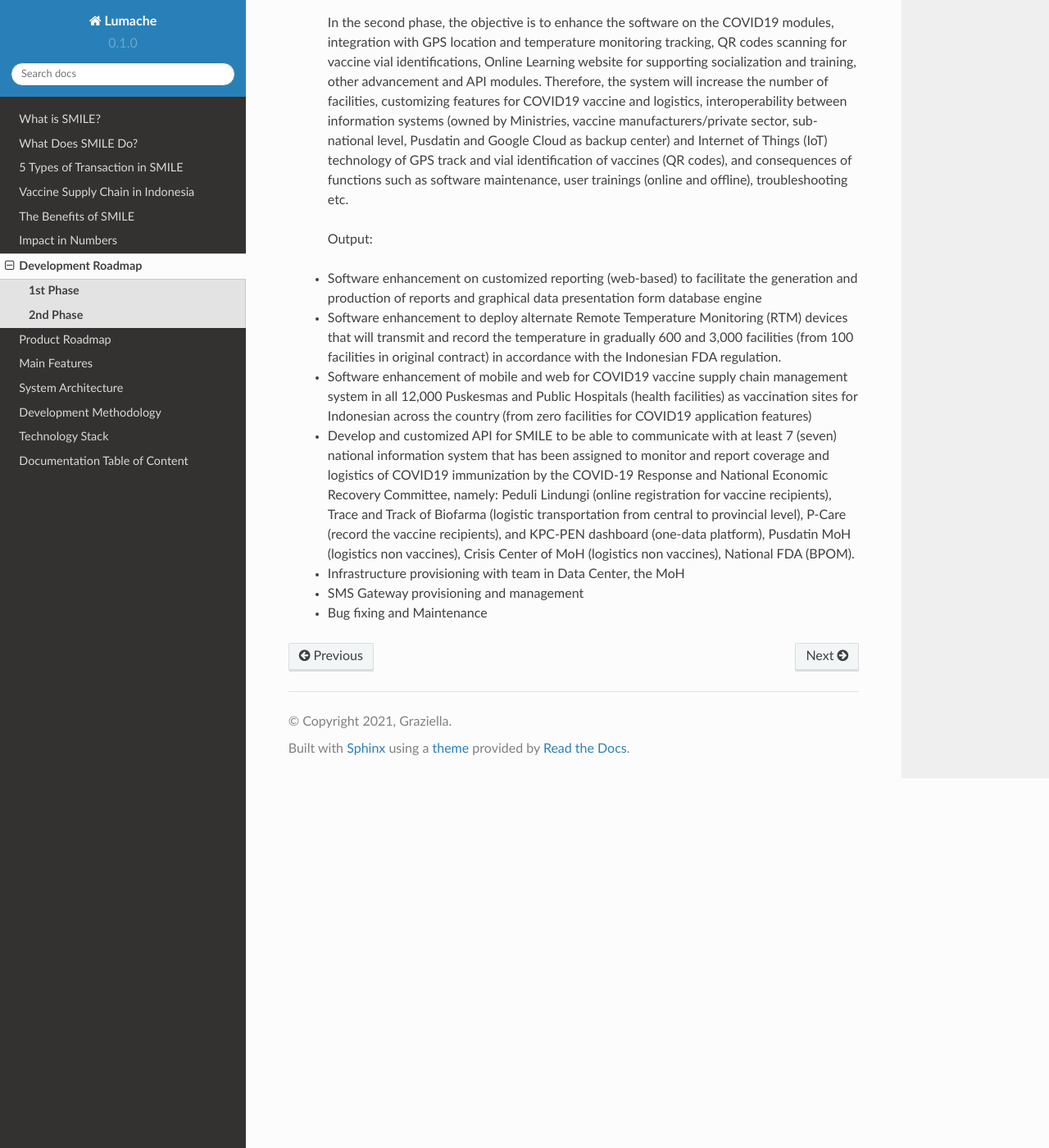
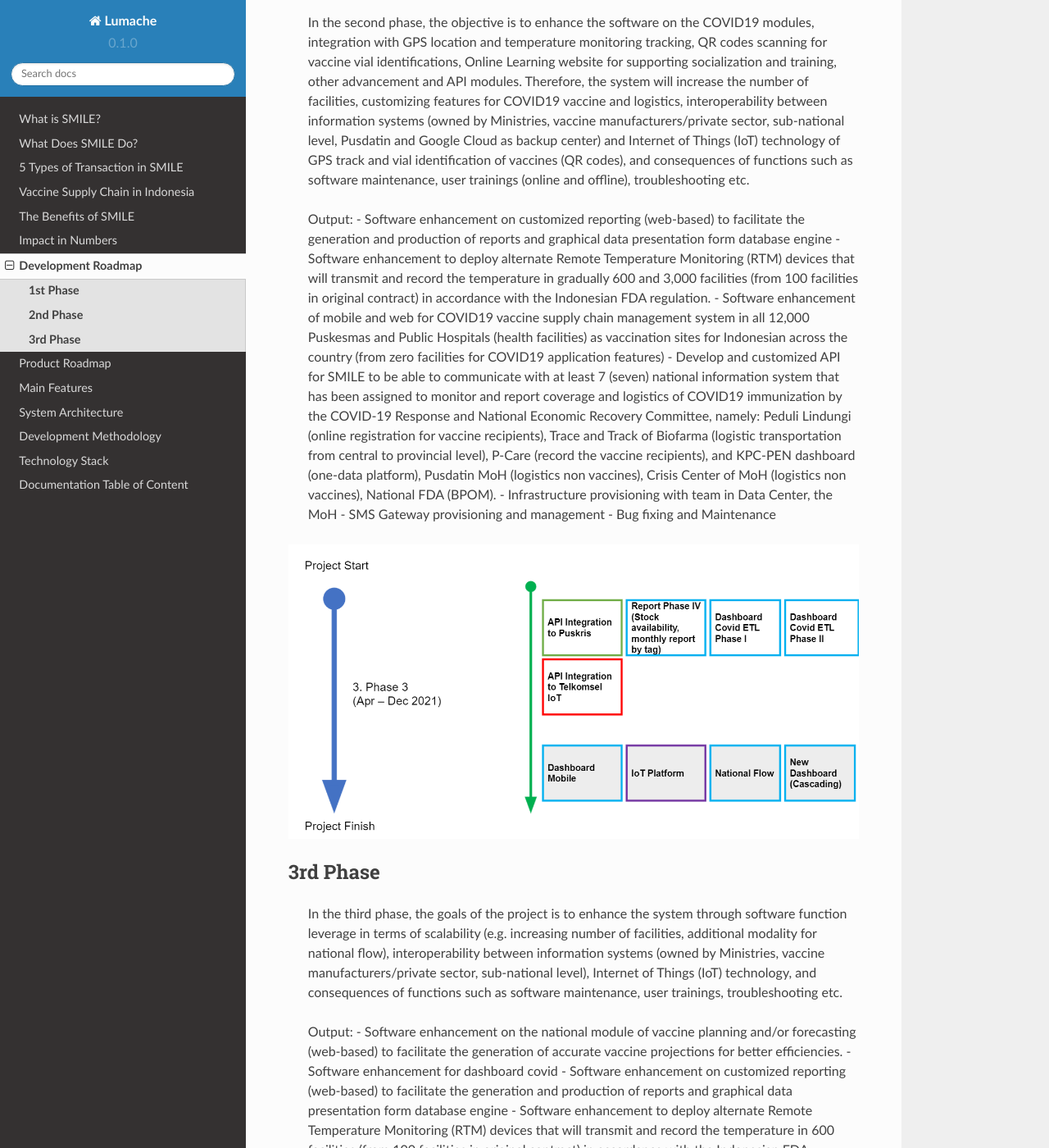
Before and after one commit to bigza/smile-documentation, a Sphinx documentation site: the page built from docs/source/Development.rst, in a window 1280 px wide and 1400 px high, scrolled down 743 px. Shown: the whole window at 82% size. Built offline with Sphinx 7.4.7 and the Read the Docs theme 2.0.0, drawn with Linux system fonts in a browser that asks for light colours; some of the changed text lies outside the part shown.

Commit message:
update development

```diff
--- a/docs/source/Development.rst
+++ b/docs/source/Development.rst
@@ -7,14 +7,14 @@ Development Roadmap
 **1st Phase**
 -----
 
-  In the first phase, the objective of the application is to develop the core functionality on 4 main aspects: inventory; order; asset; and profile. The main output for the first phase is to develop a mobile application, website and IOT for the vaccine supply chain management system in Indonesia in 100 facilities with a new alternate temperature monitoring device.
+ In the first phase, the objective of the application is to develop the core functionality on 4 main aspects: inventory; order; asset; and profile. The main output for the first phase is to develop a mobile application, website and IOT for the vaccine supply chain management system in Indonesia in 100 facilities with a new alternate temperature monitoring device.
 
 **2nd Phase**
 -----
 
-  In the second phase, the objective is to enhance the software on the COVID19 modules, integration with GPS location and temperature monitoring tracking, QR codes scanning for vaccine vial identifications, Online Learning website for supporting socialization and training, other advancement and API modules. Therefore, the system will increase the number of facilities, customizing features for COVID19 vaccine and logistics, interoperability between information systems (owned by Ministries, vaccine manufacturers/private sector, sub-national level, Pusdatin and Google Cloud as backup center) and Internet of Things (IoT) technology of GPS track and vial identification of vaccines (QR codes), and consequences of functions such as software maintenance, user trainings (online and offline), troubleshooting etc.
+ In the second phase, the objective is to enhance the software on the COVID19 modules, integration with GPS location and temperature monitoring tracking, QR codes scanning for vaccine vial identifications, Online Learning website for supporting socialization and training, other advancement and API modules. Therefore, the system will increase the number of facilities, customizing features for COVID19 vaccine and logistics, interoperability between information systems (owned by Ministries, vaccine manufacturers/private sector, sub-national level, Pusdatin and Google Cloud as backup center) and Internet of Things (IoT) technology of GPS track and vial identification of vaccines (QR codes), and consequences of functions such as software maintenance, user trainings (online and offline), troubleshooting etc.
 
-  Output:
+ Output:
  - Software enhancement on customized reporting (web-based) to facilitate the generation and production of reports and graphical data presentation form database engine
  - Software enhancement to deploy alternate Remote Temperature Monitoring (RTM) devices that will transmit and record the temperature in gradually 600 and 3,000 facilities (from 100 facilities in original contract) in accordance with the Indonesian FDA regulation.
  - Software enhancement of mobile and web for COVID19 vaccine supply chain management system in all 12,000 Puskesmas and Public Hospitals (health facilities) as vaccination sites for Indonesian across the country (from zero facilities for COVID19 application features)
@@ -22,3 +22,19 @@ Development Roadmap
  - Infrastructure provisioning with team in Data Center, the MoH
  - SMS Gateway provisioning and management
  - Bug fixing and Maintenance
+
+.. image:: images/Development-2.png
+  :width: 700
+
+**3rd Phase**
+-----
+ In the third phase, the goals of the project is to enhance the system through software function leverage in terms of scalability (e.g. increasing number of facilities, additional modality for national flow), interoperability between information systems (owned by Ministries, vaccine manufacturers/private sector, sub-national level), Internet of Things (IoT) technology, and consequences of functions such as software maintenance, user trainings, troubleshooting etc.
+
+ Output:
+ - Software enhancement on the national module of vaccine planning and/or forecasting (web-based) to facilitate the generation of accurate vaccine projections for better efficiencies.
+ - Software enhancement for dashboard covid
+ - Software enhancement on customized reporting (web-based) to facilitate the generation and production of reports and graphical data presentation form database engine
+ - Software enhancement to deploy alternate Remote Temperature Monitoring (RTM) devices that will transmit and record the temperature in 600 facilities (from 100 facilities in original contract) in accordance with the Indonesian FDA regulation.
+
+ .. image:: images/Development-3.png
+  :width: 700
```
Also changed, not shown: docs/source/benefit.rst (+10 -12 lines), docs/source/images/Development-2.png (added), docs/source/images/Development-3.png (added).
